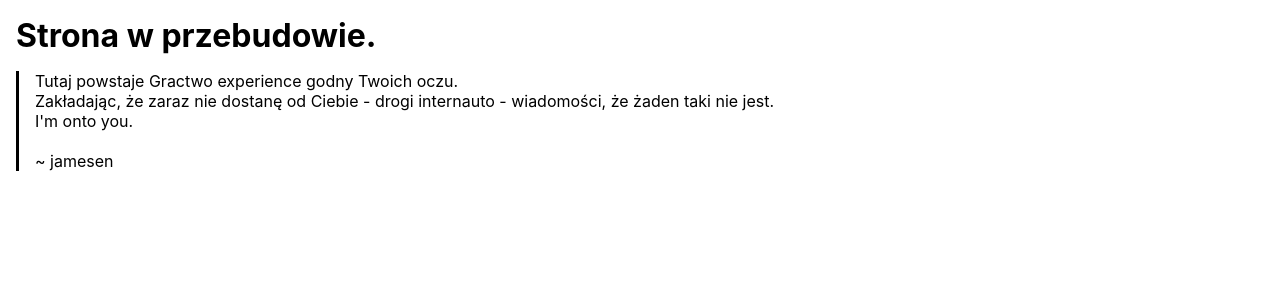
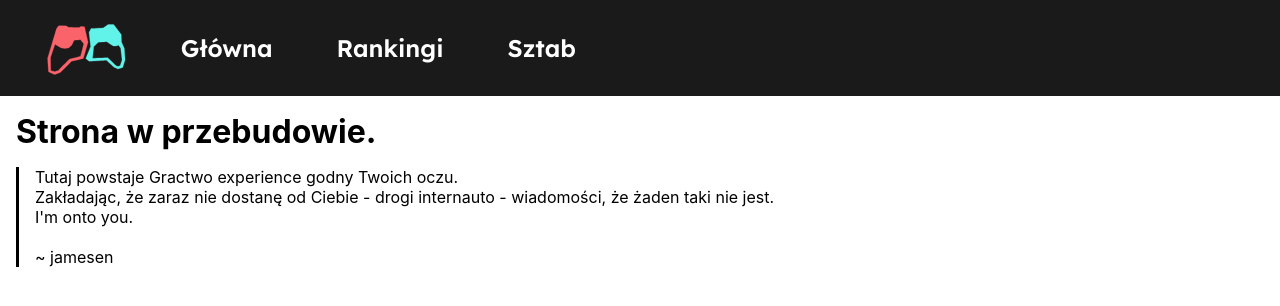
Before and after one commit to gractwo/gractwo-pl, a Next.js app: page / in a window 1280 px wide. Shown: the top 306 px of the page. Built offline with nearby package versions, Linux system fonts and the light colour scheme.

Commit message:
header left side work

```diff
--- /dev/null
+++ b/components/GractwoLogo.js
@@ -0,0 +1,33 @@
+export function GractwoLogo(props) {
+	return (
+		<svg x="0px" y="0px" viewBox="0 0 192 192" {...props}>
+			<path
+				fill="#FB636B"
+				stroke="#FB636B"
+				strokeWidth="0.5"
+				d="M29,146.3l-6-2.6l-0.1-0.5c0-0.3-0.4-6.5-0.9-13.7
+	l-0.8-13.2l9-29.7c5-16.3,9-29.8,9.1-29.9c0.1-0.1,1-1.3,2.1-2.7l2-2.4h3.1c1.7,0,5.3,0,8.1,0.1l4.9,0.1l1.2,1.4
+	c0.9,1.1,1.2,1.4,1.5,1.4c0.2,0,5.3,0.1,11.4,0.2l11,0.1l1.4-0.9c1.3-0.8,1.5-0.9,2-0.9c0.4,0,7,0.4,7.1,0.4c0,0,1.6,6.9,3.5,15.4
+	l3.5,15.4l-4.7,16.3l-4.7,16.3l-11.8,2.9l-11.8,2.9l-11.3,11.2l-11.3,11.2l-5.5,1.9c-3,1.1-5.6,2-5.7,2C35,148.9,32.9,148,29,146.3z
+	 M39.2,142c3.6-1.1,3.6-1.1,4.1-1.6c0.2-0.3,5.1-5.3,10.7-11.2c8.7-9,10.4-10.7,10.7-10.8c0.2-0.1,5.4-1.4,11.4-3
+	c6-1.6,11-2.9,11-2.9c0,0,1.5-5.6,3.3-12.3c2.7-10.3,3.2-12.3,3.1-12.5c-0.1-0.1-1.6-2-3.3-4.3l-3.2-4l-0.7,0.1
+	c-0.4,0-3.2,0.3-6.3,0.5s-5.6,0.5-5.7,0.5c0,0-1.1,2.1-2.2,4.7l-2.2,4.6L67.7,92c-1.3,1.2-2.7,2.5-3,2.9L64,95.5l-4.1,0.8L55.8,97
+	l-4.2-0.7l-4.2-0.7L41.8,92c-3.1-2-5.6-3.6-5.6-3.7c0,0-2.1,6-4.6,13.3L27.1,115l0.2,12.9c0.1,7.1,0.2,12.9,0.3,12.9
+	c0.4,0.2,7.7,2.4,7.9,2.4C35.5,143.2,37.2,142.6,39.2,142L39.2,142z"
+			/>
+			<path
+				fill="#61F2EA"
+				stroke="#61F2EA"
+				strokeWidth="0.5"
+				d="M157.9,136.2l-3.9-1.8l-7.5-6.9
+	c-5.2-4.8-7.6-6.9-7.9-6.9c-0.2,0-8,0.4-17.3,1l-16.9,0.9l-3.4-2.7c-2.3-1.8-3.4-2.7-3.4-2.9c0-0.1,2.2-5.6,4.9-12.1l4.8-11.8
+	l-1.6-14.2l-1.6-14.2l2-3.7c1.1-2.1,2-3.8,2-3.8c0,0,5.4-0.3,12.1-0.7l12.1-0.6l5-3.4l5-3.4h5.5h5.5l7.6,10.1l7.6,10.1l0.3,7.3
+	L169,84l2.8,6.3l2.8,6.3l0.8,11.3c0.4,6.2,0.8,11.5,0.8,11.8c0,0.3-1.1,3.9-2.4,8l-2.4,7.4l-4.8,1.4l-4.8,1.4L157.9,136.2z
+	 M164.3,132.1c1.1-0.5,2.1-0.9,2.1-0.9c0,0,0.9-2.6,1.9-5.7l1.8-5.7l-1.3-11.4c-0.7-6.3-1.3-11.5-1.3-11.6c0-0.1-1-1.5-2.2-3.2
+	c-1.5-2.2-2.2-3-2.4-3c-0.1,0-1.4,0.4-2.7,0.8l-2.5,0.8l-2.5-0.2l-2.5-0.2l-3.5-1.9c-3.1-1.7-3.9-2.2-6.4-4.2
+	c-1.6-1.3-3-2.3-3.1-2.3s-4,0.2-8.6,0.5l-8.3,0.5l-2.2,2.1c-1.2,1.2-3.3,3.2-4.6,4.4l-2.4,2.3l-1.3,11.6c-0.7,6.4-1.3,11.6-1.3,11.6
+	c0.1,0.1,27.2-0.9,29.3-1l1.2-0.1l8,7.9l8,7.9l2,0.9c1.1,0.5,2.1,0.9,2.3,0.9C162.1,133,163.1,132.6,164.3,132.1L164.3,132.1z"
+			/>
+		</svg>
+	);
+}
--- a/components/Header.js
+++ b/components/Header.js
@@ -1,3 +1,19 @@
+import Link from "next/link";
+import { GractwoLogo } from "./GractwoLogo";
+
 export default function Home() {
-	return <></>;
+	return (
+		<nav className="main">
+			<GractwoLogo className="logo" />
+			<Link href="/">
+				<a>Główna</a>
+			</Link>
+			<Link href="/">
+				<a>Rankingi</a>
+			</Link>
+			<Link href="/">
+				<a>Sztab</a>
+			</Link>
+		</nav>
+	);
 }
--- a/package.json
+++ b/package.json
@@ -11,7 +11,8 @@
 	"dependencies": {
 		"next": "12.1.6",
 		"react": "18.1.0",
-		"react-dom": "18.1.0"
+		"react-dom": "18.1.0",
+		"sass": "^1.51.0"
 	},
 	"devDependencies": {
 		"eslint": "8.14.0",
--- a/pages/_app.js
+++ b/pages/_app.js
@@ -1,4 +1,4 @@
-import "../styles/globals.css";
+import "../styles/globals.scss";
 
 function MyApp({ Component, pageProps }) {
 	return <Component {...pageProps} />;
--- a/styles/globals.css
+++ /dev/null
@@ -1,6 +0,0 @@
-* {
-	margin: 0;
-	padding: 0;
-	font-family: -apple-system, BlinkMacSystemFont, Segoe UI, Roboto, Oxygen,
-		Ubuntu, Cantarell, Fira Sans, Droid Sans, Helvetica Neue, sans-serif;
-}
--- /dev/null
+++ b/styles/globals.scss
@@ -0,0 +1,35 @@
+@import url("https://fonts.googleapis.com/css2?family=Lexend:wght@600&display=swap");
+:root {
+	--black0: #121212;
+	--black1: #1a1a1a;
+	--black2: #2c2c2c;
+	--accent: #61f2ea;
+}
+* {
+	margin: 0;
+	padding: 0;
+	font-family: -apple-system, BlinkMacSystemFont, Segoe UI, Roboto, Oxygen,
+		Ubuntu, Cantarell, Fira Sans, Droid Sans, Helvetica Neue, sans-serif;
+}
+
+nav.main {
+	height: 6rem;
+	background-color: var(--black1);
+	display: flex;
+	align-items: center;
+	a {
+		display: block;
+		padding: 0.5rem 1.5rem;
+		margin: 0 0.5rem;
+		color: white;
+		text-decoration: none;
+		font-family: "Lexend", sans-serif;
+		font-size: 24px;
+	}
+	.logo {
+		margin: 0 1rem 0 2.3rem;
+		--size: 6rem;
+		width: var(--size);
+		height: var(--size);
+	}
+}
```
Also changed, not shown: public/gractwo.svg (added), 1 other file (tests, documents, lock files or other folders).
